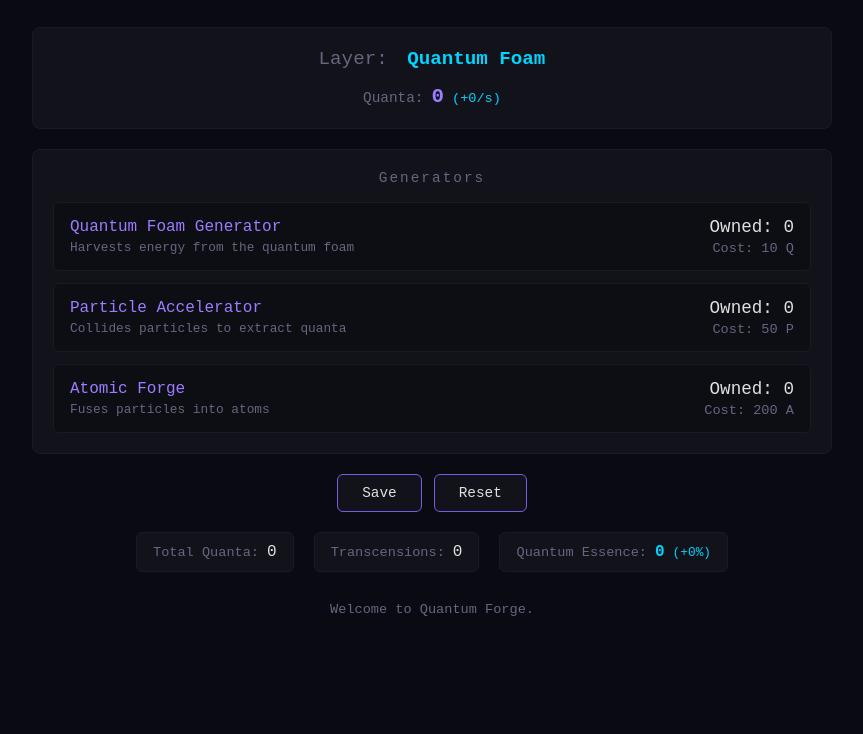
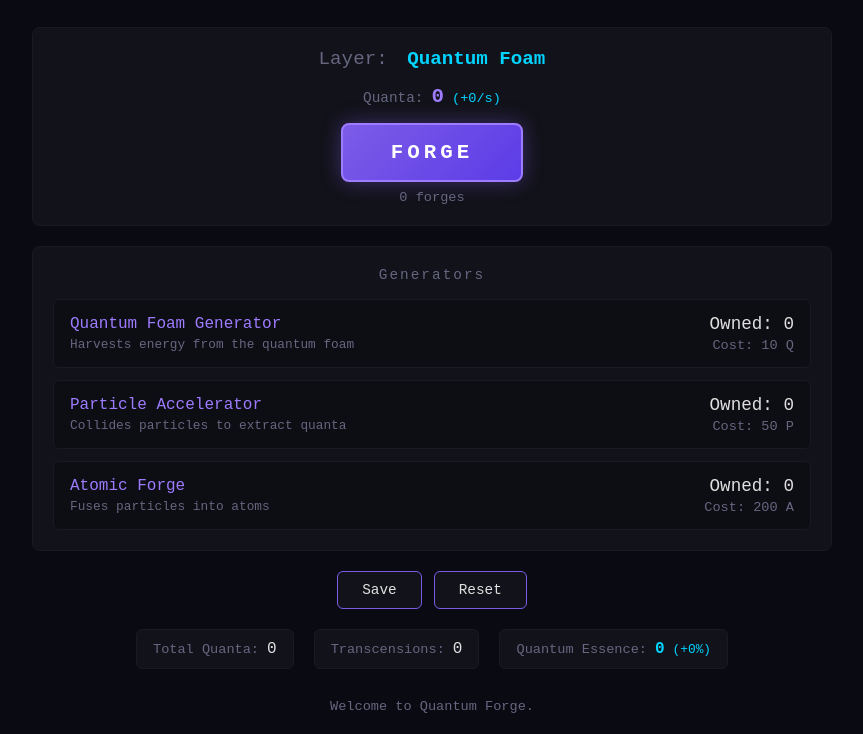
Before and after one commit to oliverlaudan-ops/quantum-forge, a plain HTML site: page index.html in a window 1280 px wide. Shown: the part 92-826 px from the top of the page, without its empty margins (208-1071 px from the left). Before the commit the page ends 800 px from the top, so only its background shows below. Drawn offline with Linux system fonts and the light colour scheme.

Commit message:
feat: Add manual FORGE button
- Big purple FORGE button to manually produce quanta
- Shows total forge count
- Each forge gives +1 quanta
- Counts toward total production stats

```diff
--- a/css/style.css
+++ b/css/style.css
@@ -248,3 +248,39 @@ footer {
     color: var(--text-dim);
     font-size: 0.85rem;
 }
+
+#forge-section {
+    display: flex;
+    flex-direction: column;
+    align-items: center;
+    gap: 8px;
+    margin-top: 15px;
+}
+
+#btn-forge {
+    background: linear-gradient(135deg, var(--accent) 0%, #5c3ce7 100%);
+    color: white;
+    border: 2px solid var(--accent-glow);
+    padding: 16px 48px;
+    font-size: 1.3rem;
+    font-weight: bold;
+    letter-spacing: 4px;
+    cursor: pointer;
+    border-radius: 8px;
+    transition: all 0.15s ease;
+    box-shadow: 0 0 20px rgba(124, 92, 231, 0.4);
+}
+
+#btn-forge:hover {
+    transform: scale(1.05);
+    box-shadow: 0 0 30px rgba(124, 92, 231, 0.6);
+}
+
+#btn-forge:active {
+    transform: scale(0.95);
+}
+
+#forge-count {
+    color: var(--text-dim);
+    font-size: 0.85rem;
+}
--- a/index.html
+++ b/index.html
@@ -25,6 +25,11 @@
                         <span id="quanta">0</span>
                         <span class="res-rate" id="quanta-rate">(+0/s)</span>
                     </div>
+                </div>
+
+                <div id="forge-section">
+                    <button id="btn-forge">FORGE</button>
+                    <span id="forge-count">0</span>
                 </div>
             </div>
 
--- a/js/game.js
+++ b/js/game.js
@@ -49,6 +49,7 @@ class Game {
         this.totalQuantaProduced = 0;
         this.transcensions = 0;
         this.quantumEssence = 0;
+        this.manualForges = 0;
 
         this.generators = {};
         GENERATORS.forEach(g => {
@@ -71,6 +72,8 @@ class Game {
             generatorList: document.getElementById('generator-list'),
             btnSave: document.getElementById('btn-save'),
             btnReset: document.getElementById('btn-reset'),
+            btnForge: document.getElementById('btn-forge'),
+            forgeCount: document.getElementById('forge-count'),
             message: document.getElementById('message')
         };
 
@@ -99,6 +102,14 @@ class Game {
                 this.reset();
             }
         });
+        this.elements.btnForge.addEventListener('click', () => this.forge());
+    }
+
+    forge() {
+        this.resources.quanta++;
+        this.totalQuantaProduced++;
+        this.manualForges++;
+        this.render();
     }
 
     getQEBoost() {
@@ -178,6 +189,7 @@ class Game {
             totalQuantaProduced: this.totalQuantaProduced,
             transcensions: this.transcensions,
             quantumEssence: this.quantumEssence,
+            manualForges: this.manualForges,
             generators: this.generators,
             savedAt: Date.now()
         };
@@ -195,6 +207,7 @@ class Game {
             this.totalQuantaProduced = data.totalQuantaProduced || 0;
             this.transcensions = data.transcensions || 0;
             this.quantumEssence = data.quantumEssence || 0;
+            this.manualForges = data.manualForges || 0;
             this.generators = data.generators || {};
 
             // Ensure all generators exist
@@ -217,6 +230,7 @@ class Game {
         this.totalQuantaProduced = 0;
         this.transcensions = 0;
         this.quantumEssence = 0;
+        this.manualForges = 0;
         GENERATORS.forEach(g => {
             this.generators[g.id] = { owned: 0 };
         });
@@ -245,6 +259,7 @@ class Game {
         this.elements.transcensions.textContent = this.transcensions;
         this.elements.qe.textContent = this.quantumEssence;
         this.elements.qeMult.textContent = `(+${Math.floor((this.getQEBoost() - 1) * 100)}%)`;
+        this.elements.forgeCount.textContent = `${this.manualForges} forges`;
 
         // Generators
         this.renderGenerators();
```
